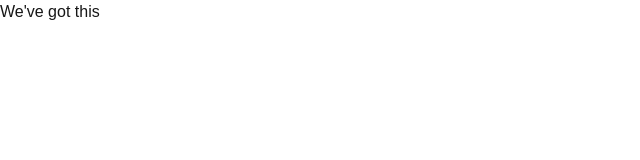
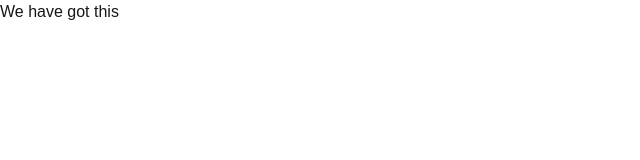
Before and after one commit to ElisKaholwe/elisdotdev, a Next.js app: page / in a window 1280 px wide. Shown: the top 160 px of the page, without its empty margins (0-640 px from the left). Built offline with nearby package versions, Linux system fonts and the light colour scheme.

Commit message:
Disable ESLint

```diff
--- a/src/app/page.js
+++ b/src/app/page.js
@@ -1,7 +1,7 @@
 const Home = () => {
   return (
     <>
-      <div>We've got this</div>
+      <div>We have got this</div>
     </>
   );
 };
```
